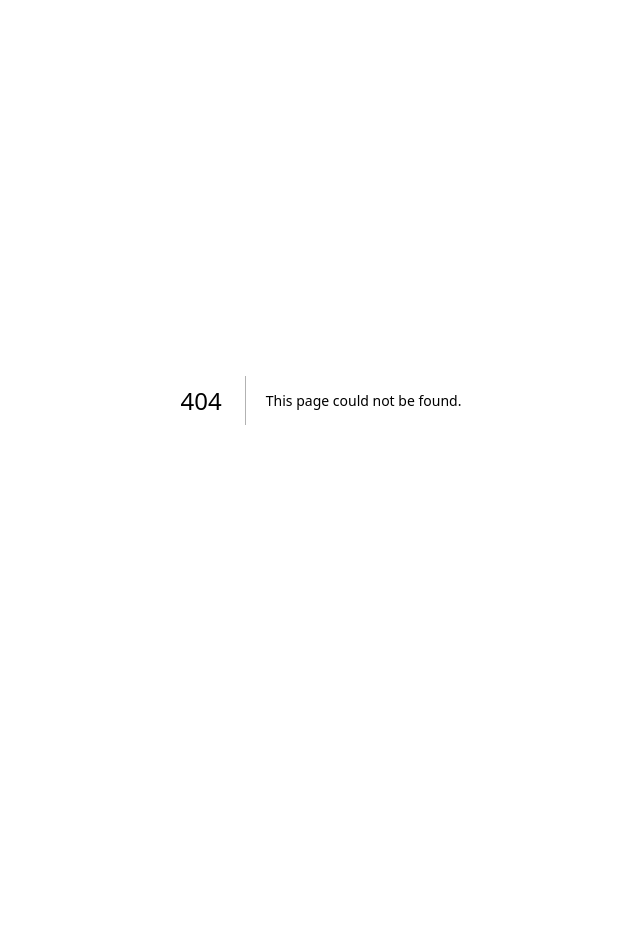
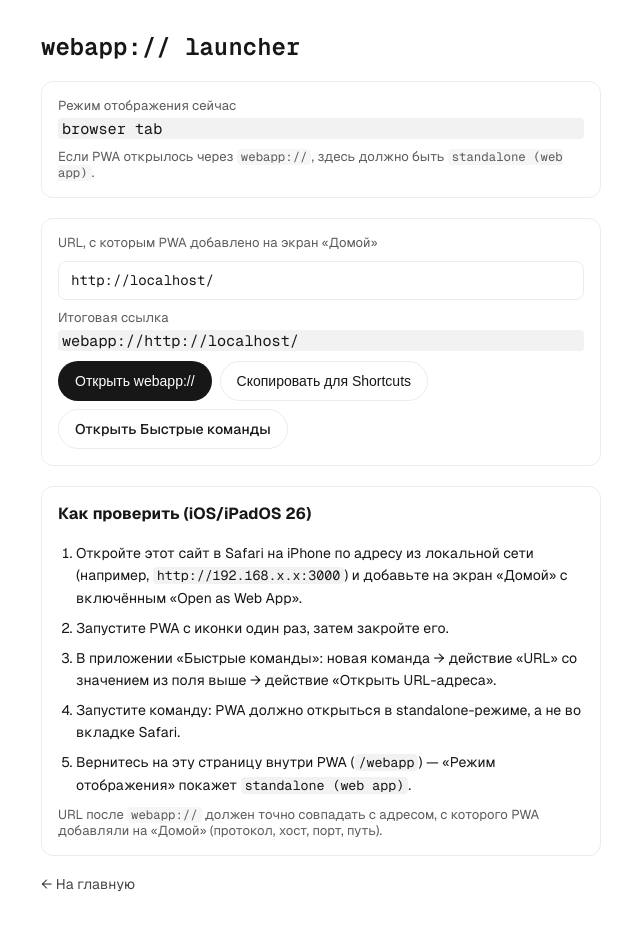
Before and after one commit to sowtame/pwa-nextjs-app, a Next.js app: page /webapp in a window 1280 px wide. Before the commit this address had no page. Shown: the top 930 px of the page, without its empty margins (319-959 px from the left). Before the commit the page ends 800 px from the top, so only its background shows below. Built offline with nearby package versions, Linux system fonts and the light colour scheme.

Commit message:
feat(deploy_kube_feature): skip_e2e deploy_kube_feature

```diff
--- /dev/null
+++ b/app/webapp/page.module.css
@@ -0,0 +1,158 @@
+.page {
+  --gray-rgb: 0, 0, 0;
+  --gray-alpha-200: rgba(var(--gray-rgb), 0.08);
+  --gray-alpha-100: rgba(var(--gray-rgb), 0.05);
+
+  display: flex;
+  justify-content: center;
+  padding: 32px 16px 80px;
+  font-family: var(--font-geist-sans);
+  min-height: 100dvh;
+}
+
+@media (prefers-color-scheme: dark) {
+  .page {
+    --gray-rgb: 255, 255, 255;
+    --gray-alpha-200: rgba(var(--gray-rgb), 0.145);
+    --gray-alpha-100: rgba(var(--gray-rgb), 0.06);
+  }
+}
+
+.main {
+  display: flex;
+  flex-direction: column;
+  gap: 20px;
+  width: 100%;
+  max-width: 560px;
+}
+
+.title {
+  font-size: 24px;
+  margin: 0;
+  font-family: var(--font-geist-mono);
+}
+
+.subtitle {
+  font-size: 16px;
+  margin: 0 0 8px;
+}
+
+.card {
+  border: 1px solid var(--gray-alpha-200);
+  border-radius: 12px;
+  padding: 16px;
+  display: flex;
+  flex-direction: column;
+  gap: 10px;
+}
+
+.row {
+  display: flex;
+  flex-direction: column;
+  gap: 4px;
+}
+
+.label {
+  font-size: 13px;
+  opacity: 0.7;
+}
+
+.value {
+  font-family: var(--font-geist-mono);
+  font-size: 14px;
+  background: var(--gray-alpha-100);
+  padding: 6px 8px;
+  border-radius: 6px;
+  word-break: break-all;
+}
+
+.input {
+  font-family: var(--font-geist-mono);
+  font-size: 14px;
+  padding: 10px 12px;
+  border-radius: 8px;
+  border: 1px solid var(--gray-alpha-200);
+  background: transparent;
+  color: inherit;
+  width: 100%;
+}
+
+.actions {
+  display: flex;
+  flex-wrap: wrap;
+  gap: 8px;
+}
+
+.primaryBtn,
+.secondaryBtn {
+  appearance: none;
+  border-radius: 128px;
+  height: 40px;
+  padding: 0 16px;
+  border: 1px solid transparent;
+  cursor: pointer;
+  display: inline-flex;
+  align-items: center;
+  justify-content: center;
+  font-size: 14px;
+  font-weight: 500;
+  text-decoration: none;
+}
+
+.primaryBtn {
+  background: var(--foreground);
+  color: var(--background);
+}
+
+.primaryBtn:disabled,
+.secondaryBtn:disabled {
+  opacity: 0.5;
+  cursor: default;
+}
+
+.secondaryBtn {
+  background: transparent;
+  color: inherit;
+  border-color: var(--gray-alpha-200);
+}
+
+.hint {
+  font-size: 13px;
+  opacity: 0.7;
+  margin: 0;
+}
+
+.hintOk {
+  font-size: 13px;
+  color: #1a9e4b;
+  margin: 0;
+}
+
+.hintFail {
+  font-size: 13px;
+  color: #ef3124;
+  margin: 0;
+}
+
+.steps {
+  margin: 0;
+  padding-left: 18px;
+  font-size: 14px;
+  line-height: 22px;
+  display: flex;
+  flex-direction: column;
+  gap: 8px;
+}
+
+.card code {
+  font-family: var(--font-geist-mono);
+  background: var(--gray-alpha-100);
+  padding: 1px 4px;
+  border-radius: 4px;
+  font-size: 0.95em;
+}
+
+.backLink {
+  font-size: 14px;
+  opacity: 0.8;
+}
--- /dev/null
+++ b/app/webapp/page.tsx
@@ -0,0 +1,164 @@
+'use client'
+
+import { useEffect, useMemo, useState } from 'react'
+import Link from 'next/link'
+import styles from './page.module.css'
+
+type LaunchStatus = 'idle' | 'trying' | 'left-page' | 'no-handler'
+
+function useDisplayMode() {
+  const [mode, setMode] = useState<string>('…')
+
+  useEffect(() => {
+    const query = window.matchMedia('(display-mode: standalone)')
+    const update = () => {
+      // navigator.standalone — legacy-флаг iOS Safari, дублирует media query
+      const iosStandalone = (navigator as { standalone?: boolean }).standalone
+      setMode(query.matches || iosStandalone ? 'standalone (web app)' : 'browser tab')
+    }
+    update()
+    query.addEventListener('change', update)
+    return () => query.removeEventListener('change', update)
+  }, [])
+
+  return mode
+}
+
+export default function WebAppSchemePage() {
+  const displayMode = useDisplayMode()
+  const [targetUrl, setTargetUrl] = useState('')
+  const [status, setStatus] = useState<LaunchStatus>('idle')
+  const [copied, setCopied] = useState(false)
+
+  useEffect(() => {
+    // На iPhone страницу открывают по LAN-адресу (http://192.168.x.x:3000),
+    // поэтому базу берём из текущего origin, а не хардкодим localhost
+    setTargetUrl(window.location.origin + '/')
+  }, [])
+
+  const webappUrl = useMemo(() => (targetUrl ? `webapp://${targetUrl}` : ''), [targetUrl])
+
+  const tryOpen = () => {
+    setStatus('trying')
+    const startedAt = Date.now()
+
+    const onHide = () => {
+      setStatus('left-page')
+      document.removeEventListener('visibilitychange', onHide)
+    }
+    document.addEventListener('visibilitychange', onHide)
+
+    // Если через 2с страница всё ещё видима — схему никто не обработал
+    setTimeout(() => {
+      document.removeEventListener('visibilitychange', onHide)
+      if (document.visibilityState === 'visible' && Date.now() - startedAt >= 2000) {
+        setStatus((prev) => (prev === 'left-page' ? prev : 'no-handler'))
+      }
+    }, 2000)
+
+    window.location.href = webappUrl
+  }
+
+  const copy = async () => {
+    try {
+      await navigator.clipboard.writeText(webappUrl)
+      setCopied(true)
+      setTimeout(() => setCopied(false), 1500)
+    } catch {
+      window.prompt('Скопируйте вручную:', webappUrl)
+    }
+  }
+
+  return (
+    <div className={styles.page}>
+      <main className={styles.main}>
+        <h1 className={styles.title}>webapp:// launcher</h1>
+
+        <section className={styles.card}>
+          <div className={styles.row}>
+            <span className={styles.label}>Режим отображения сейчас</span>
+            <code className={styles.value}>{displayMode}</code>
+          </div>
+          <p className={styles.hint}>
+            Если PWA открылось через <code>webapp://</code>, здесь должно быть <code>standalone (web app)</code>.
+          </p>
+        </section>
+
+        <section className={styles.card}>
+          <label className={styles.label} htmlFor="target-url">
+            URL, с которым PWA добавлено на экран «Домой»
+          </label>
+          <input
+            id="target-url"
+            className={styles.input}
+            type="url"
+            value={targetUrl}
+            onChange={(e) => {
+              setTargetUrl(e.target.value)
+              setStatus('idle')
+            }}
+            placeholder="https://your-pwa-domain.com/"
+            autoCapitalize="off"
+            autoCorrect="off"
+            spellCheck={false}
+          />
+          <div className={styles.row}>
+            <span className={styles.label}>Итоговая ссылка</span>
+            <code className={styles.value}>{webappUrl || '…'}</code>
+          </div>
+
+          <div className={styles.actions}>
+            <button className={styles.primaryBtn} onClick={tryOpen} disabled={!webappUrl}>
+              Открыть webapp://
+            </button>
+            <button className={styles.secondaryBtn} onClick={copy} disabled={!webappUrl}>
+              {copied ? 'Скопировано ✓' : 'Скопировать для Shortcuts'}
+            </button>
+            <a className={styles.secondaryBtn} href="shortcuts://create-shortcut">
+              Открыть Быстрые команды
+            </a>
+          </div>
+
+          {status === 'trying' && <p className={styles.hint}>Пробуем открыть…</p>}
+          {status === 'left-page' && (
+            <p className={styles.hintOk}>Страница ушла в фон — похоже, система обработала схему.</p>
+          )}
+          {status === 'no-handler' && (
+            <p className={styles.hintFail}>
+              Ничего не произошло: прямой переход по <code>webapp://</code> из браузера не обработан. Это ожидаемо —
+              схема работает через Shortcuts (см. инструкцию ниже).
+            </p>
+          )}
+        </section>
+
+        <section className={styles.card}>
+          <h2 className={styles.subtitle}>Как проверить (iOS/iPadOS 26)</h2>
+          <ol className={styles.steps}>
+            <li>
+              Откройте этот сайт в Safari на iPhone по адресу из локальной сети (например,{' '}
+              <code>http://192.168.x.x:3000</code>) и добавьте на экран «Домой» с включённым «Open as Web App».
+            </li>
+            <li>Запустите PWA с иконки один раз, затем закройте его.</li>
+            <li>
+              В приложении «Быстрые команды»: новая команда → действие «URL» со значением из поля выше → действие
+              «Открыть URL-адреса».
+            </li>
+            <li>Запустите команду: PWA должно открыться в standalone-режиме, а не во вкладке Safari.</li>
+            <li>
+              Вернитесь на эту страницу внутри PWA (<code>/webapp</code>) — «Режим отображения» покажет{' '}
+              <code>standalone (web app)</code>.
+            </li>
+          </ol>
+          <p className={styles.hint}>
+            URL после <code>webapp://</code> должен точно совпадать с адресом, с которого PWA добавляли на «Домой»
+            (протокол, хост, порт, путь).
+          </p>
+        </section>
+
+        <Link className={styles.backLink} href="/">
+          ← На главную
+        </Link>
+      </main>
+    </div>
+  )
+}
```
Also changed, not shown: app/page.tsx (+9 -0 lines).
